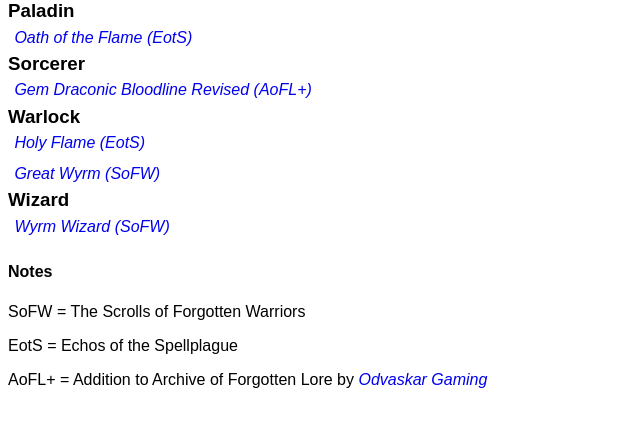
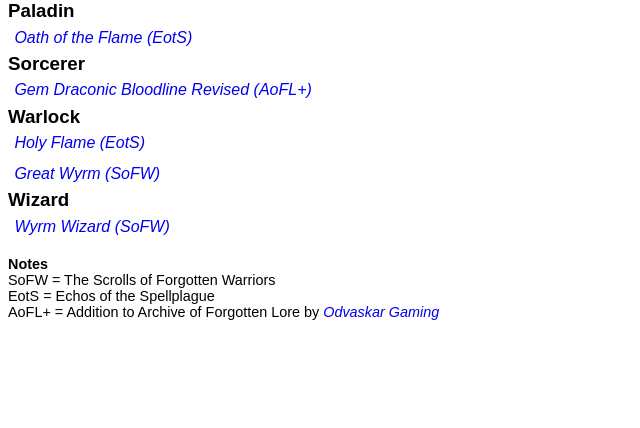
Before and after one commit to Duder5000/homebrew, a PHP site: page / in a window 1280 px wide. Shown: the part 372-800 px from the top of the page, without its empty margins (0-640 px from the left). Run offline with PHP 8.4, Linux system fonts and the light colour scheme.

Commit message:
Update style.css

```diff
--- a/style.css
+++ b/style.css
@@ -1,5 +1,6 @@
 body{
 	font-family: sans-serif;
+	font-size: 1em;
 }
 
 a{
@@ -43,3 +44,15 @@ li{
 	margin: 0;
 	border: 0;
 }
+
+footer{
+	margin-top: 1em;
+	font-family: sans-serif;
+	font-size: 0.9em;
+}
+
+.footer-text{
+	padding: 0;
+	margin: 0;
+	border: 0;
+}
```
